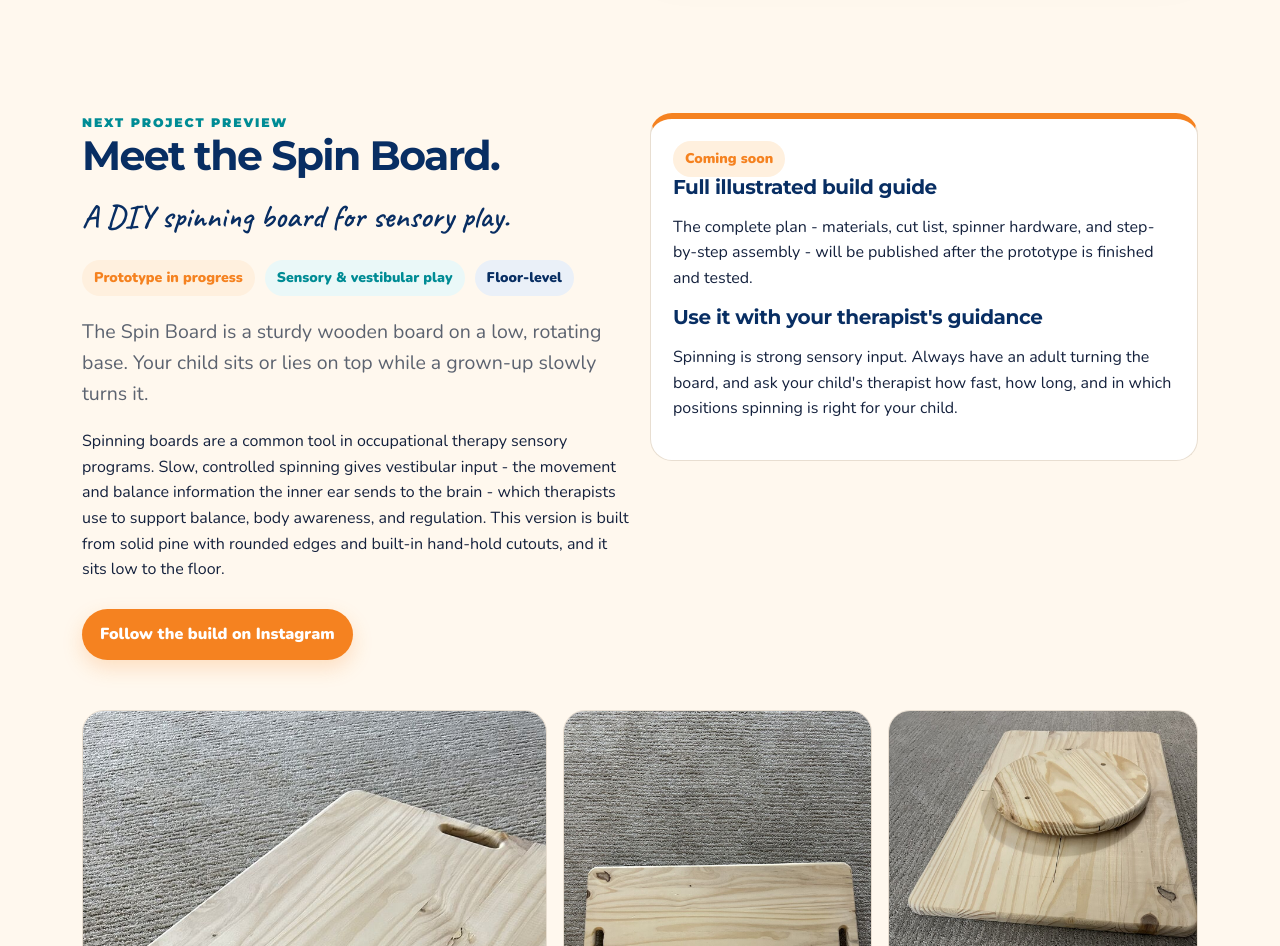
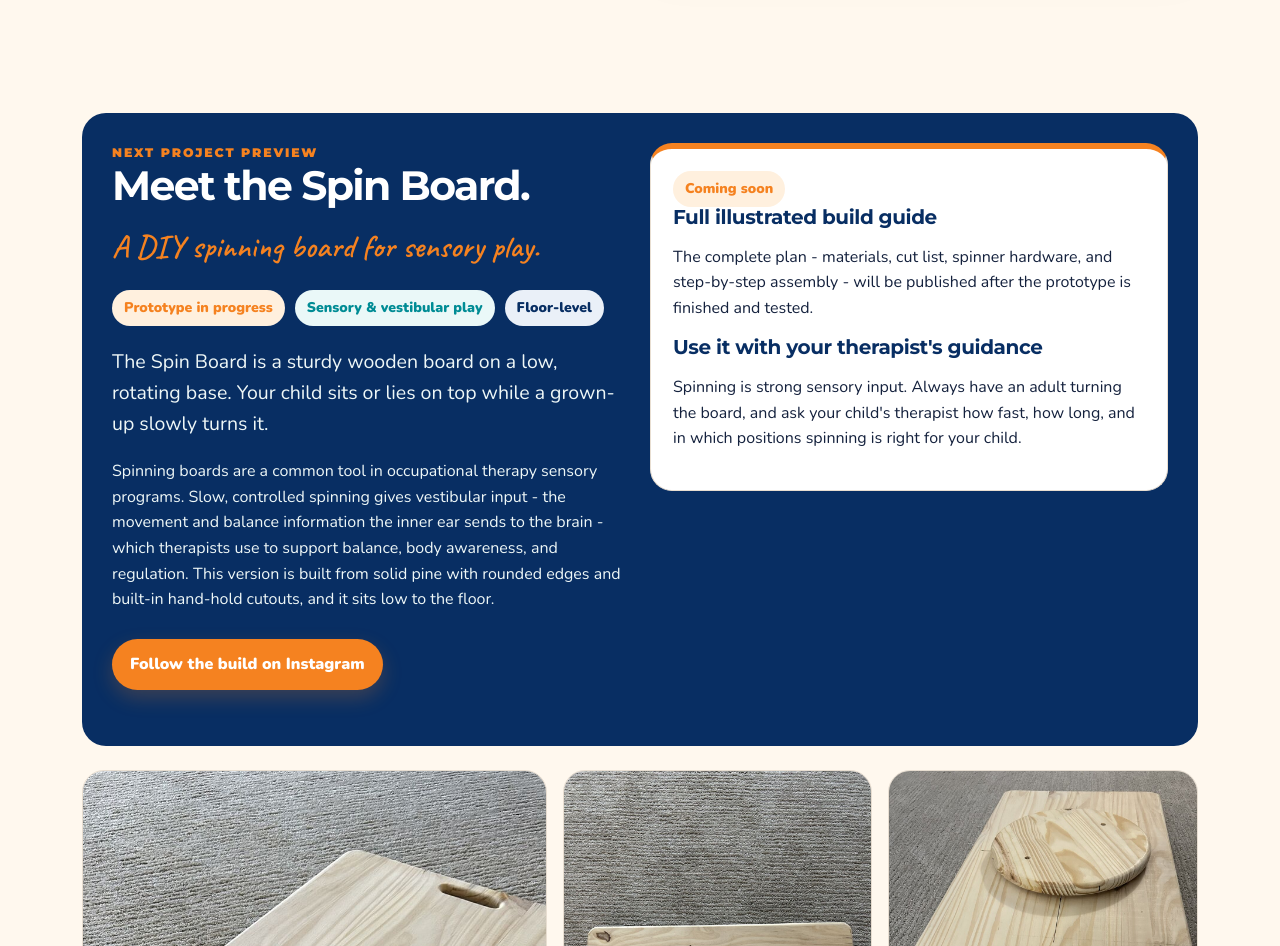
Before and after one commit to stereopirate/Built-For-Them, a plain HTML site: page index.html in a window 1280 px wide. Shown: the part 1731-2677 px from the top of the page. Drawn offline with nearby package versions, Linux system fonts and the light colour scheme; a script that the page names is missing.

Commit message:
Put Spin Board preview header in navy callout so it stands out
Co-Authored-By: Claude Opus 5.5 <noreply@anthropic.com>
Claude-Session: https://claude.ai/code/session_01D7ZKTWH3QPNsyDSQTkiRLE

```diff
--- a/assets/css/styles.css
+++ b/assets/css/styles.css
@@ -46,6 +46,9 @@ h3{font-size:1.25rem;letter-spacing:-.02em;margin-bottom:8px}
 .gallery{display:grid;grid-template-columns:1.2fr .8fr .8fr;gap:16px}.gallery img{height:100%;width:100%;object-fit:cover;border-radius:22px;border:1px solid var(--line)}.gallery img:first-child{grid-row:span 2;min-height:430px}.gallery img:not(:first-child){min-height:205px}
 .steps{counter-reset:step}.step{display:grid;grid-template-columns:64px 1fr;gap:18px;padding:20px 0;border-bottom:1px solid var(--line)}.step:last-child{border-bottom:0}.step:before{counter-increment:step;content:counter(step);width:48px;height:48px;background:var(--teal);color:#fff;border-radius:50%;display:grid;place-items:center;font-family:'Montserrat';font-weight:900}
 .callout{background:var(--navy);color:#fff;border-radius:var(--radius);padding:30px}.callout h2,.callout h3{color:#fff}.callout p,.callout li{color:#EEF7F7}.callout .button{background:var(--orange)}
+.callout .eyebrow,.callout .script{color:var(--orange)}
+.callout .card h3{color:var(--navy)}
+.callout .card p{color:var(--ink)}
 .badges{display:flex;gap:10px;flex-wrap:wrap;margin:18px 0}.badge{display:inline-flex;border-radius:999px;padding:7px 12px;background:#EAF8F8;color:var(--teal);font-weight:900;font-size:.88rem}.badge.orange{background:#FFF0DE;color:var(--orange)}.badge.navy{background:#EAF0F8;color:var(--navy)}
 .footer{margin-top:60px;background:var(--navy);color:#fff}.footer-inner{max-width:1160px;margin:0 auto;padding:34px 22px;display:flex;gap:20px;flex-wrap:wrap;justify-content:space-between;align-items:center}.footer img{height:58px;padding:10px;background:var(--cream);border-radius:12px}.footer p{margin:0;color:#DDE8F3}.footer .nav-links{flex-wrap:wrap}.footer .nav-links a{color:#fff}
 @media(max-width:850px){.hero,.grid.two,.grid.three{grid-template-columns:1fr}.gallery{grid-template-columns:1fr}.gallery img:first-child{grid-row:auto;min-height:auto}.stats{grid-template-columns:1fr}.footer-inner{display:flex;flex-direction:column;align-items:flex-start;text-align:left}.hero{padding-top:36px}
--- a/index.html
+++ b/index.html
@@ -47,6 +47,7 @@
   </section>
 
   <section id="next-project" class="section">
+    <div class="callout">
     <div class="grid two" style="align-items:start">
       <div>
         <div class="eyebrow">Next project preview</div>
@@ -64,6 +65,7 @@
         <h3>Use it with your therapist's guidance</h3>
         <p>Spinning is strong sensory input. Always have an adult turning the board, and ask your child's therapist how fast, how long, and in which positions spinning is right for your child.</p>
       </div>
+    </div>
     </div>
     <div class="gallery" style="margin-top:24px">
       <img src="/assets/images/spin-board-hero.jpg" alt="Spin Board prototype: a rounded-corner pine board with two hand-hold cutouts, shown at an angle">
```
Also changed, not shown: 1 other file.
